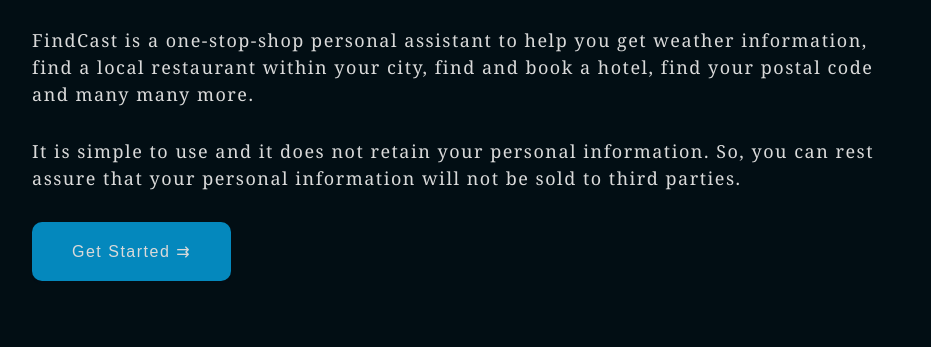
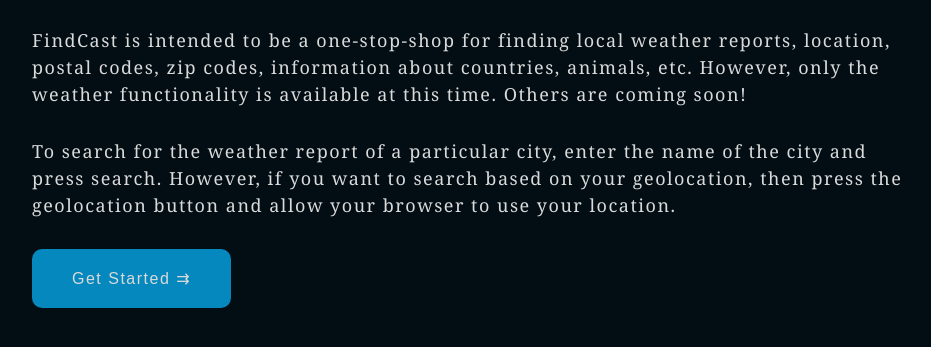
Before and after one commit to mudiagauwojeya/Forecast, a website built with webpack: page dist/index.html in a window 1280 px wide. Shown: the part 137-484 px from the top of the page, without its empty margins (168-1099 px from the left). Built offline with nearby package versions, Linux system fonts and the light colour scheme.

Commit message:
:speech_balloon: Update the intro text

```diff
--- a/dist/index.html
+++ b/dist/index.html
@@ -19,14 +19,16 @@
 		<div class="intro">
 			<div class="intro__content">
 				<p class="intro__description">
-					FindCast is a one-stop-shop personal assistant to help you get
-					weather information, find a local restaurant within your city,
-					find and book a hotel, find your postal code and many many more.
+					FindCast is intended to be a one-stop-shop for finding local
+					weather reports, location, postal codes, zip codes, information
+					about countries, animals, etc. However, only the weather
+					functionality is available at this time. Others are coming soon!
 				</p>
 				<p class="intro__description">
-					It is simple to use and it does not retain your personal
-					information. So, you can rest assure that your personal
-					information will not be sold to third parties.
+					To search for the weather report of a particular city, enter the
+					name of the city and press search. However, if you want to search
+					based on your geolocation, then press the geolocation button and
+					allow your browser to use your location.
 				</p>
 			</div>
 			<button class="btn" id="getStartedBtn">
```
